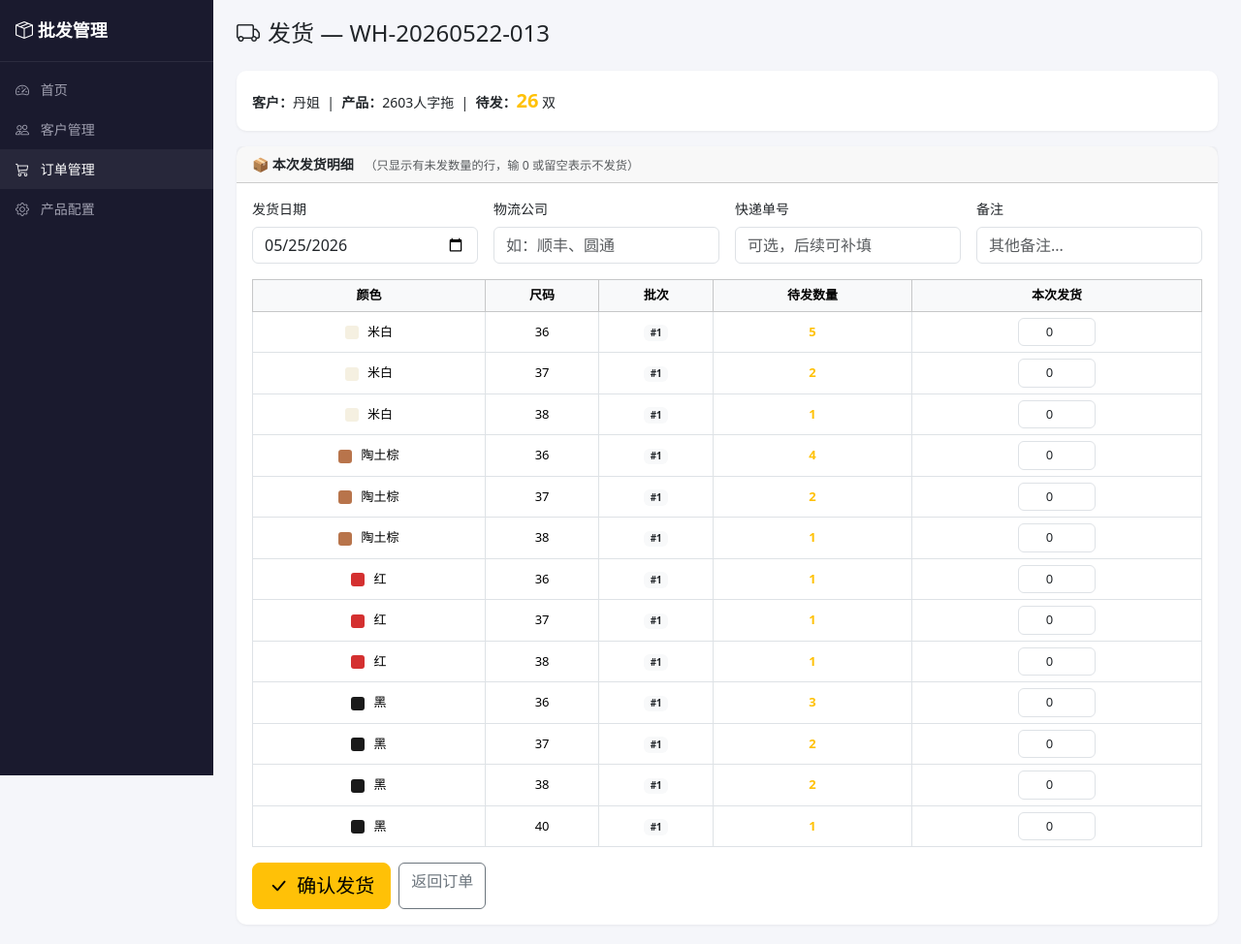
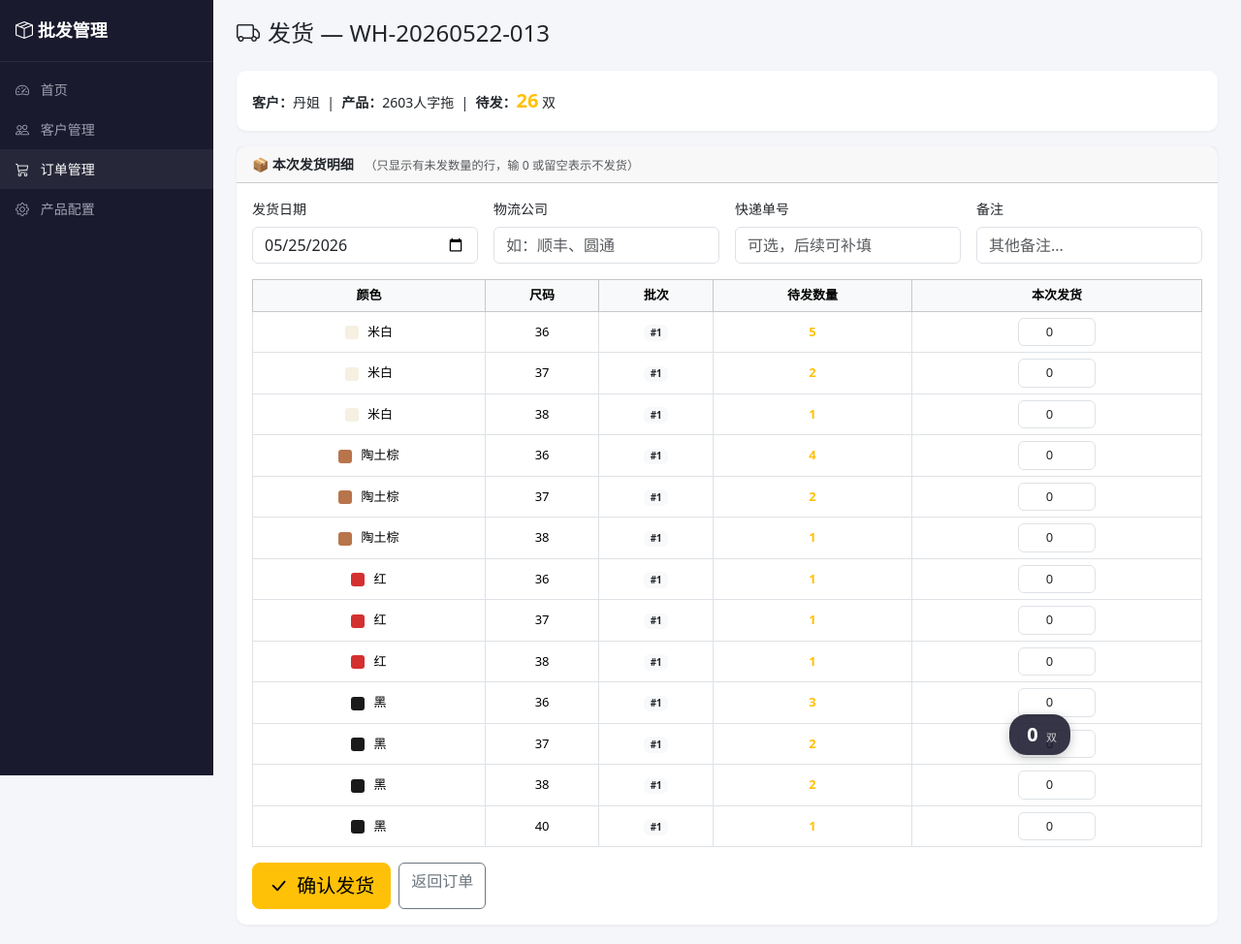
Before and after one commit to Xtttt/wholesale-erp, a Flask app: page /orders/13/ship in a window 1280 px wide. Shown: the whole page at 97% size. Run offline with Flask 3, Linux system fonts and the light colour scheme.

Commit message:
v1.2: 超发标记 + 发货计数器 + 发货数据更新
- 新增超发标记: 订单详情已发货/待发货矩阵标注超发项(红字+红标)
- Shipment模型新增 is_overship / over_qty 属性
- 发货页面新增右下角实时累计计数器
- 首页矩阵弹窗统一为简洁Bootstrap风格
- 数据更新: 4U +12, 内部衣橱 +15, 彤彤 +17, 晶晶工作室 +32, 树 +26(含超发3)
- 全站: 405总 255已发 150待发

```diff
--- a/models.py
+++ b/models.py
@@ -179,6 +179,23 @@ class Shipment(db.Model):
     def total_shipped(self):
         return sum(d.qty for d in self.details.all())
 
+    @property
+    def is_overship(self):
+        """是否包含超发"""
+        return self.over_qty > 0
+
+    @property
+    def over_qty(self):
+        """超发数量"""
+        total = 0
+        for d in self.details.all():
+            line = OrderLine.query.get(d.order_line_id)
+            if line and line.shipped_qty > line.qty:
+                # 计算该行本次贡献的超发量
+                overship = max(0, line.shipped_qty - line.qty)
+                total += min(d.qty, overship)
+        return total
+
     def to_dict(self):
         return {
             'id': self.id,
--- a/templates/ship_form.html
+++ b/templates/ship_form.html
@@ -63,7 +63,7 @@
                         <td><span class="badge bg-light text-dark">#{{ line.batch }}</span></td>
                         <td class="text-warning fw-bold">{{ line.pending_qty }}</td>
                         <td>
-                            <input type="number" class="form-control" min="0"
+                            <input type="number" class="form-control ship-qty-input" min="0"
                                    max="{{ line.pending_qty }}" value="0"
                                    name="ship_{{ line.id }}" onfocus="this.select()"
                                    style="width:80px">
@@ -73,7 +73,13 @@
                 </tbody>
             </table>
 
-            <div class="d-flex gap-2">
+            <!-- 实时总计浮动条 -->
+            <div id="shipCounter" class="ship-counter">
+                <span class="counter-value" id="counterValue">0</span>
+                <span class="counter-unit">双</span>
+            </div>
+
+            <div class="d-flex gap-2 mt-3">
                 <button type="submit" class="btn btn-warning btn-lg">
                     <i class="bi bi-check-lg me-1"></i> 确认发货
                 </button>
@@ -83,4 +89,78 @@
     </div>
 </div>
 
+<style>
+#shipCounter {
+    position: fixed !important;
+    bottom: 21px !important;
+    right: 176px !important;
+    background: rgba(26,26,46,0.88);
+    color: #fff;
+    border-radius: 18px;
+    padding: 6px 14px;
+    display: inline-flex;
+    align-items: baseline;
+    gap: 4px;
+    box-shadow: 0 3px 12px rgba(0,0,0,0.22);
+    z-index: 1050;
+    transition: all 0.2s ease;
+}
+#shipCounter.has-value {
+    background: linear-gradient(135deg, #e07b30, #f08c3e);
+    box-shadow: 0 4px 16px rgba(240,140,62,0.35);
+}
+#shipCounter .counter-value {
+    font-size: 20px;
+    font-weight: 800;
+    min-width: 20px;
+    text-align: center;
+}
+#shipCounter .counter-unit { opacity: 0.78; font-size: 11px; }
+#shipCounter.pulse .counter-value { animation: counterPulse 0.3s ease; }
+
+@keyframes counterPulse {
+    0% { transform: scale(1); }
+    50% { transform: scale(1.25); }
+    100% { transform: scale(1); }
+}
+
+@media (max-width: 768px) {
+    #shipCounter { bottom: 50px !important; right: 10px !important; padding: 4px 10px; }
+    #shipCounter .counter-value { font-size: 17px; }
+}
+</style>
+
 {% endblock %}
+
+{% block scripts %}
+<script>
+(function() {
+const counter = document.getElementById('shipCounter');
+    const counterVal = document.getElementById('counterValue');
+    const inputs = document.querySelectorAll('.ship-qty-input');
+    let total = 0;
+
+    function updateTotal() {
+        let sum = 0;
+        inputs.forEach(inp => { const v = parseInt(inp.value) || 0; sum += v; });
+        if (sum !== total) {
+            counterVal.textContent = sum;
+            if (sum > 0 && total > 0 && sum !== total) {
+                counter.classList.remove('pulse');
+                void counter.offsetWidth;
+                counter.classList.add('pulse');
+            }
+            total = sum;
+        }
+        counter.classList.toggle('has-value', sum > 0);
+        counterVal.textContent = sum || '0';
+    }
+
+    inputs.forEach(inp => {
+        inp.addEventListener('input', updateTotal);
+        inp.addEventListener('change', updateTotal);
+    });
+    updateTotal();
+})();
+</script>
+{% endblock %}
```
Also changed, not shown: templates/order_detail.html (+33 -11 lines), erp.db.
